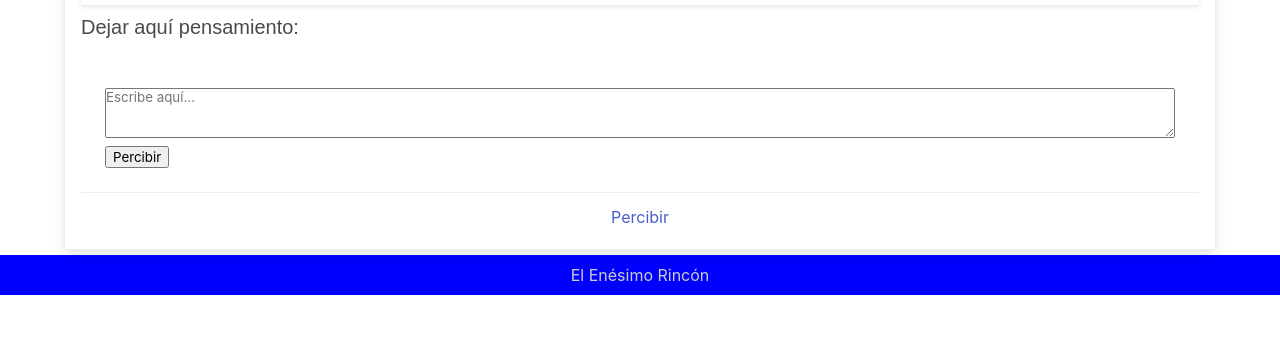
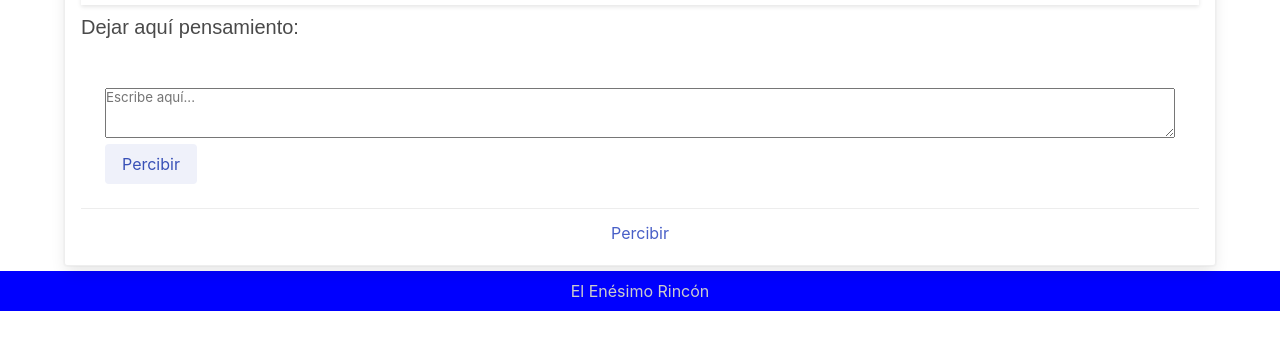
Before and after one commit to yisusworldwide/enesimo-rincon, a plain HTML site: page index.html in a window 1280 px wide. Shown: the part 109-458 px from the top of the page. Drawn offline with nearby package versions, Linux system fonts and the light colour scheme.

```diff
--- a/index.html
+++ b/index.html
@@ -30,7 +30,7 @@
                       <div class="wrapper text-center">
                         <textarea id="txt" rows="3" placeholder="Escribe aquí..."></textarea>
                         <div class="text-l">
-                            <button onclick="getRs()">Percibir</button>
+                            <button class="button button is-link is-light" onclick="getRs()">Percibir</button>
                         </div>
                     </div>
                     <div id="rs" class="wrapper"></div>
```
